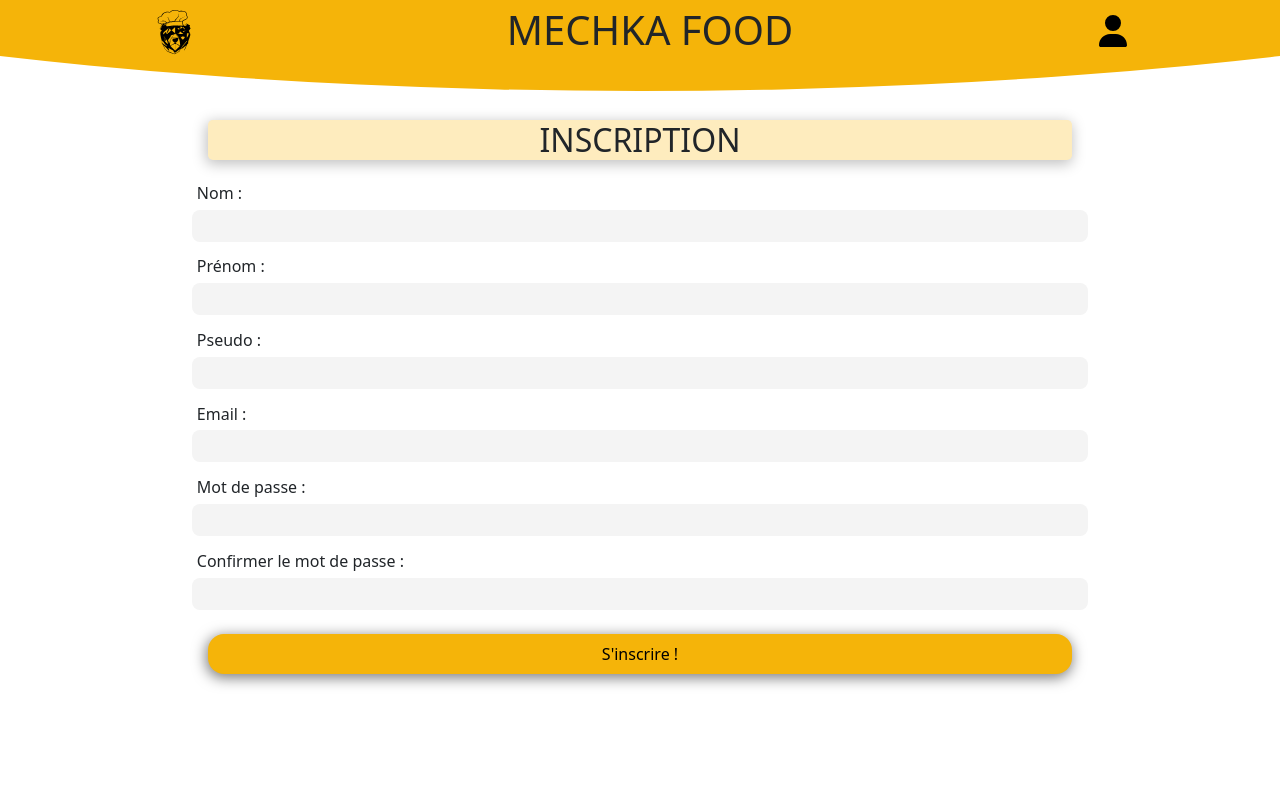
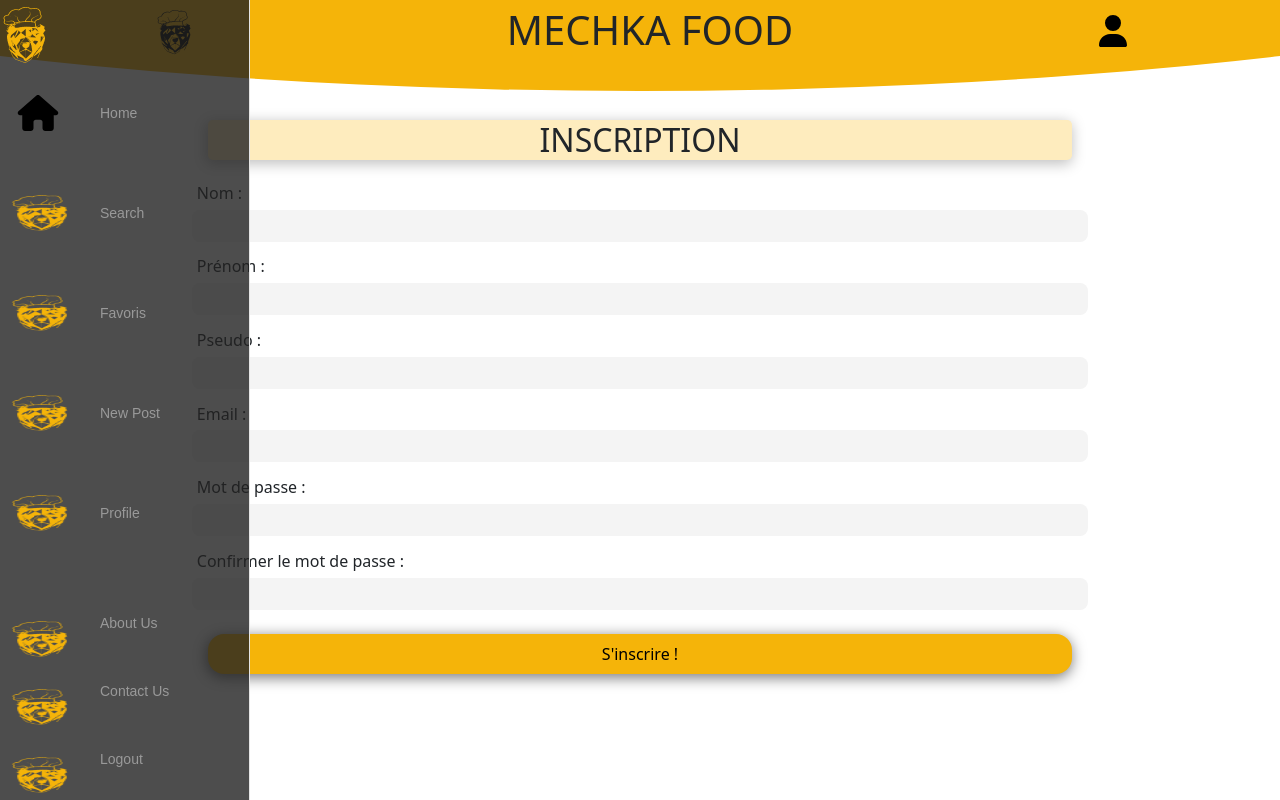
Before and after one commit to WildCodeSchool/Lyon-JS-09-23-P3-mechka-food, a React (Vite) app in the folder frontend/: page /inscription in a window 1280 px wide. Built offline with nearby package versions, Linux system fonts and the light colour scheme.

Commit message:
US9 Correction des bugs

```diff
--- a/frontend/src/components/InscriptionComponent/InscriptionComponent.jsx
+++ b/frontend/src/components/InscriptionComponent/InscriptionComponent.jsx
@@ -6,7 +6,6 @@ export default function InscriptionComponent() {
   return (
     <>
       <Header />
-      <div>
       <div className={styles.outline}>
         <div className={styles.container}>
           <form className={styles.formInscription}>
@@ -43,7 +42,6 @@ export default function InscriptionComponent() {
           </form>
         </div>
       </div>
-      </div>
       <Navbar />
     </>
   );
--- a/frontend/src/components/Navbar/Navbar.jsx
+++ b/frontend/src/components/Navbar/Navbar.jsx
@@ -6,11 +6,12 @@ import search from "../../assets/svg/search.svg";
 import plus from "../../assets/svg/Plus.svg";
 import About from "../../assets/svg/About.svg";
 import favoris from "../../assets/svg/Favoris.svg";
+import logo from "../../assets/images/logo.png";
 
 export default function Navbar() {
   return (
     <>
-      {/* <div className={styles.area}>
+      <div className={styles.area}>
         <nav className={styles.mainmenu}>
           <ul>
             <img className={styles.logo} src={logo} alt="logo of application" />
@@ -98,7 +99,7 @@ export default function Navbar() {
             </li>
           </ul>
         </nav>
-      </div> */}
+      </div>
       {/* navbar pour version mobile  */}
       <nav className={styles.menumobile}>
         <ul>
```
Also changed, not shown: frontend/src/pages/profil/inscription/Inscription.jsx (deleted, +0 -7 lines). Lines whose indentation alone changed are shown as unchanged.
